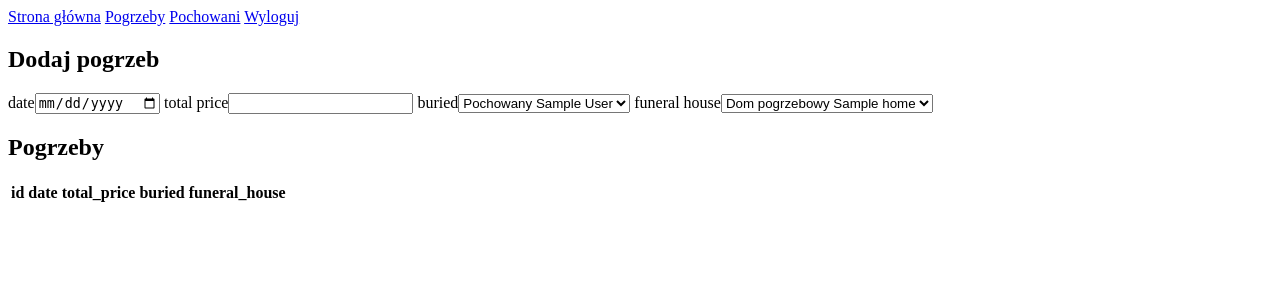
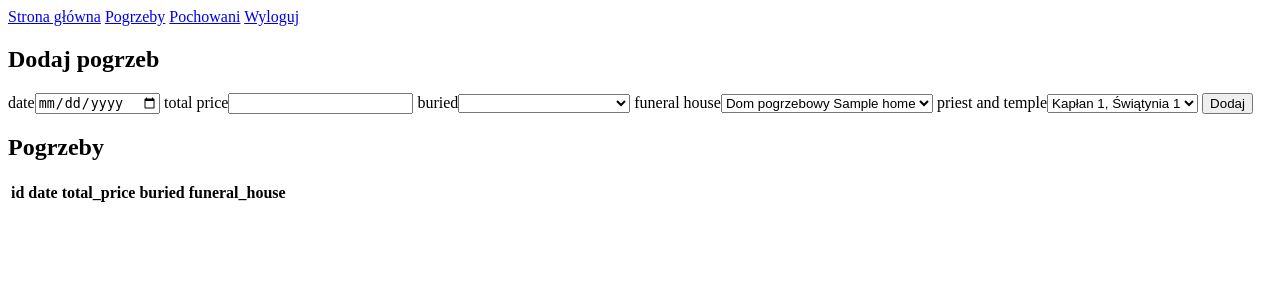
Before and after one commit to hergerr/WhatsDown, a Flask app: page /dashboard/funerals in a window 1280 px wide. Shown: the top 300 px of the page. Run offline with Flask 2, Linux system fonts and the light colour scheme; the visitor is signed in with stand-in values (Sample User, id 1); tables that the repository leaves empty hold one stand-in row (values such as "Sample post"); lists and menus that the app fills with data are empty; some libraries are stand-ins or nearby versions.

Commit message:
Added propper funeral adding form

```diff
--- a/app.py
+++ b/app.py
@@ -165,11 +165,6 @@
 @check_logged_in_user
 def user_funerals():
     funeral_form = AddFuneralForm()
-    funerals = Funeral.query.join(FuneralHome).filter(FuneralHome.name == session['username']).all()
-    print(session['username'])
-    print(funerals)
-    funeral_header = ['id', 'date', 'total_price', 'buried', 'funeral_house']
-
     delete_record_form = DeleteRecordForm()
 
     if request.method == 'POST':
@@ -179,6 +174,21 @@
             db.session.delete(funeral_to_delete)
             db.session.commit()
 
+        if funeral_form.validate_on_submit():
+            if not funeral_form.buried.data:
+                funeral_form.buried.data = []
+
+            new_funeral = Funeral(date=funeral_form.date.data, total_price=funeral_form.total_price.data,
+                                  buried=funeral_form.buried.data, funeral_home_id=funeral_form.funeral_home.data.id,
+                                  priest_temple_id=funeral_form.priest_temple.data.id)
+            db.session.add(new_funeral)
+            db.session.commit()
+        else:
+            print('Form not valid')
+
+    funerals = Funeral.query.join(FuneralHome).filter(FuneralHome.name == session['username']).all()
+    funeral_header = ['id', 'date', 'total_price', 'buried', 'funeral_house']
+
     return render_template('user_funerals.html', funeral_form=funeral_form, funerals=funerals,
                            funeral_header=funeral_header, delete_record_form=delete_record_form)
 
--- a/whatsdown/forms.py
+++ b/whatsdown/forms.py
@@ -1,7 +1,7 @@
 from flask_wtf import FlaskForm
 from flask import session
 from wtforms import StringField, PasswordField, BooleanField
-from .models import Buried, FuneralHome, Quarter, Funeral, Container, Outfit
+from .models import Buried, FuneralHome, Quarter, Funeral, Container, Outfit, PriestTemple
 from wtforms.ext.sqlalchemy.fields import QuerySelectField
 from wtforms.validators import InputRequired
 from wtforms.fields.html5 import IntegerField, DateField
@@ -32,8 +32,9 @@
 class AddFuneralForm(FlaskForm):
     date = DateField('date')
     total_price = IntegerField('total price')
-    buried = QuerySelectField('buried', query_factory=lambda: Buried.query.all())
+    buried = QuerySelectField('buried', query_factory=lambda: Buried.query.all(), allow_blank=True)
     funeral_home = QuerySelectField('funeral house', query_factory=lambda: FuneralHome.query.all())
+    priest_temple = QuerySelectField('priest and temple', query_factory=lambda: PriestTemple.query.all())
 
 
 class AddBuriedForm(FlaskForm):
--- a/whatsdown/templates/user_funerals.html
+++ b/whatsdown/templates/user_funerals.html
@@ -20,9 +20,8 @@
         <span class="fas fa-times btn-close-modal btn-close-delete">x</span>
         <h3>Usuwanie rekordu</h3>
         <form method="POST" action="{{ url_for('user_funerals') }}">
+            {{ delete_record_form.csrf_token }}
             {{ delete_record_form.id.label }} {{ delete_record_form.id(class_="input-delete-id") }}
-            {{ delete_record_form.csrf_token }}
-            {#            <p>ID:</p><input class="input-delete-id" name="id" type="text">#}
             <button type="submit" class="btn btn-add btn-modal-item btn-delete-item">Usuń</button>
         </form>
     </div>
@@ -30,11 +29,14 @@
 
 
 <h2>Dodaj pogrzeb</h2>
-<form action="/dashboard">
+<form action="{{ url_for('user_funerals') }}" method="POST">
+    {{ funeral_form.hidden_tag() }}
     {{ funeral_form.date.label }}{{ funeral_form.date }}
     {{ funeral_form.total_price.label }}{{ funeral_form.total_price }}
     {{ funeral_form.buried.label }}{{ funeral_form.buried }}
     {{ funeral_form.funeral_home.label }}{{ funeral_form.funeral_home }}
+    {{ funeral_form.priest_temple.label }}{{ funeral_form.priest_temple }}
+    <button type="submit" class="btn">Dodaj</button>
 </form>
 
 <div id="funerals-table">
```
